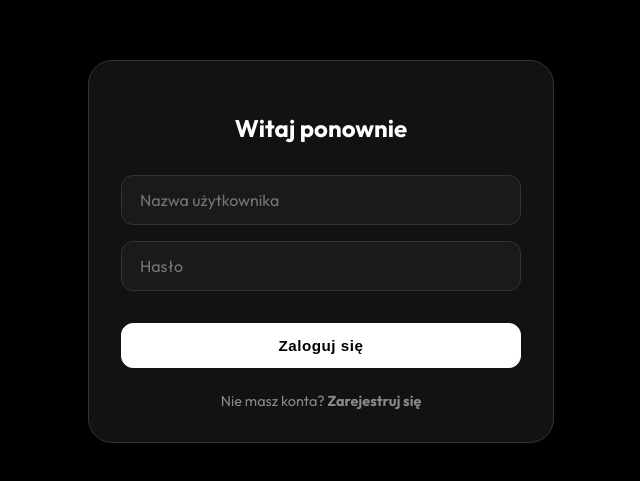
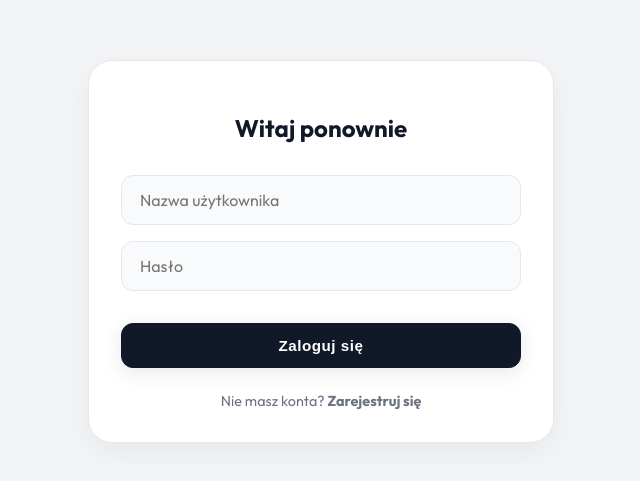
Before and after one commit to cryvult/KomunikatorProjektPTI, a React (Vite) app in the folder client/: page / in a window 1280 px wide. Shown: the part 149-630 px from the top of the page, without its empty margins (319-959 px from the left). Built offline with nearby package versions, Linux system fonts and the light colour scheme.

Commit message:
JB: Switch to Light Monochrome Theme

```diff
--- a/client/src/index.css
+++ b/client/src/index.css
@@ -1,21 +1,27 @@
 @import url('https://fonts.googleapis.com/css2?family=Outfit:wght@300;400;500;600;700&display=swap');
 
 :root {
-  /* Monochrome Dark Palette */
-  --bg-color: #000000;
-  --panel-bg: #121212;
-  --border-color: #333333;
-  --text-primary: #FFFFFF;
-  --text-secondary: #888888;
+  /* Light Monochrome Palette */
+  --bg-color: #F3F4F6;
+  /* Light Grey Background */
+  --panel-bg: #FFFFFF;
+  /* White Panels */
+  --border-color: #E5E7EB;
+  /* Light Grey Border */
+  --text-primary: #111827;
+  /* Almost Black Text */
+  --text-secondary: #6B7280;
+  /* Grey Text */
 
-  /* Monochrome Gradient */
-  --primary-gradient: linear-gradient(135deg, #333333 0%, #555555 100%);
-  --primary-shadow: 0 4px 20px rgba(255, 255, 255, 0.05);
+  /* Monochrome Gradient (Black/Grey) */
+  --primary-gradient: linear-gradient(135deg, #1F2937 0%, #374151 100%);
+  --primary-shadow: 0 4px 20px rgba(0, 0, 0, 0.1);
 
-  --danger-color: #ffffff;
-  --success-color: #888888;
+  --danger-color: #EF4444;
+  --success-color: #10B981;
 
-  --input-bg: #1a1a1a;
+  --input-bg: #F9FAFB;
+  /* Very light grey input */
 
   --radius-lg: 24px;
   --radius-md: 16px;
@@ -43,7 +49,8 @@ body {
 .glass-panel {
   background: var(--panel-bg);
   border: 1px solid var(--border-color);
-  box-shadow: 0 20px 40px rgba(0, 0, 0, 0.5);
+  box-shadow: 0 10px 30px rgba(0, 0, 0, 0.05);
+  /* Softer shadow for light mode */
   border-radius: var(--radius-lg);
   padding: 2rem;
   transition: all 0.3s ease;
@@ -51,25 +58,25 @@ body {
 
 /* Buttons */
 .btn {
-  background: white;
-  border: 1px solid white;
+  background: var(--text-primary);
+  border: 1px solid var(--text-primary);
   border-radius: var(--radius-sm);
   padding: 0.8rem 1.5rem;
-  color: black;
+  color: white;
   font-weight: 600;
   cursor: pointer;
   transition: all 0.3s cubic-bezier(0.4, 0, 0.2, 1);
   text-transform: none;
   font-size: 0.95rem;
-  box-shadow: none;
+  box-shadow: var(--primary-shadow);
   letter-spacing: 0.5px;
 }
 
 .btn:hover {
-  background: black;
-  color: white;
+  background: white;
+  color: var(--text-primary);
   transform: translateY(-2px);
-  box-shadow: 0 5px 15px rgba(255, 255, 255, 0.1);
+  box-shadow: 0 5px 15px rgba(0, 0, 0, 0.1);
 }
 
 /* Inputs */
@@ -78,7 +85,7 @@ body {
   border: 1px solid var(--border-color);
   padding: 14px 18px;
   border-radius: var(--radius-sm);
-  color: white;
+  color: var(--text-primary);
   width: 100%;
   box-sizing: border-box;
   margin-bottom: 1rem;
@@ -89,9 +96,9 @@ body {
 
 .input-field:focus {
   outline: none;
-  border-color: #ffffff;
-  box-shadow: 0 0 0 1px rgba(255, 255, 255, 0.2);
-  background: #222;
+  border-color: var(--text-primary);
+  box-shadow: 0 0 0 2px rgba(0, 0, 0, 0.05);
+  background: white;
 }
 
 /* Scrollbar */
@@ -104,12 +111,12 @@ body {
 }
 
 ::-webkit-scrollbar-thumb {
-  background: #333;
+  background: #D1D5DB;
   border-radius: 4px;
 }
 
 ::-webkit-scrollbar-thumb:hover {
-  background: #555;
+  background: #9CA3AF;
 }
 
 .fade-in {
--- a/client/src/pages/Chat.jsx
+++ b/client/src/pages/Chat.jsx
@@ -125,7 +125,7 @@ export default function Chat({ user, onLogout }) {
             {/* Modern Sidebar */}
             <div style={{ width: '280px', background: 'var(--panel-bg)', borderRight: '1px solid var(--border-color)', display: 'flex', flexDirection: 'column', zIndex: 10 }}>
                 <div style={{ padding: '2rem', borderBottom: '1px solid var(--border-color)' }}>
-                    <h2 style={{ margin: 0, color: 'white', fontSize: '1.5rem', fontWeight: '700' }}>
+                    <h2 style={{ margin: 0, color: 'var(--text-primary)', fontSize: '1.5rem', fontWeight: '700' }}>
                         Komunikator
                     </h2>
                 </div>
@@ -137,8 +137,8 @@ export default function Chat({ user, onLogout }) {
                         style={{
                             width: '100%',
                             marginBottom: '1rem',
-                            background: currentRoom === 'public' ? 'rgba(255, 255, 255, 0.1)' : 'transparent',
-                            color: currentRoom === 'public' ? '#FFFFFF' : 'var(--text-primary)',
+                            background: currentRoom === 'public' ? 'var(--text-primary)' : 'transparent',
+                            color: currentRoom === 'public' ? 'var(--bg-color)' : 'var(--text-primary)',
                             boxShadow: 'none',
                             justifyContent: 'flex-start',
                             display: 'flex',
@@ -158,8 +158,8 @@ export default function Chat({ user, onLogout }) {
                                     className="btn"
                                     style={{
                                         flex: 1,
-                                        background: currentRoom === room ? 'rgba(255, 255, 255, 0.1)' : 'transparent',
-                                        color: currentRoom === room ? '#FFFFFF' : 'var(--text-primary)',
+                                        background: currentRoom === room ? 'var(--text-primary)' : 'transparent',
+                                        color: currentRoom === room ? 'var(--bg-color)' : 'var(--text-primary)',
                                         boxShadow: 'none',
                                         textAlign: 'left',
                                         padding: '0.6rem 1rem',
@@ -229,7 +229,7 @@ export default function Chat({ user, onLogout }) {
                 <div style={{ height: '80px', display: 'flex', alignItems: 'center', padding: '0 2rem', borderBottom: '1px solid var(--border-color)', background: 'var(--bg-color)' }}>
                     <div>
                         <h3 style={{ margin: 0, display: 'flex', alignItems: 'center', gap: '10px' }}>
-                            <span style={{ color: '#FFFFFF', fontSize: '1.5rem' }}>#</span>
+                            <span style={{ color: 'var(--text-primary)', fontSize: '1.5rem' }}>#</span>
                             {currentRoom}
                         </h3>
                         <span style={{ fontSize: '0.8rem', color: 'var(--text-secondary)' }}>Lista wiadomości</span>
@@ -255,8 +255,8 @@ export default function Chat({ user, onLogout }) {
                                     padding: '1rem 1.5rem',
                                     borderRadius: isMe ? '20px 20px 4px 20px' : '20px 20px 20px 4px',
                                     background: isMe ? 'var(--primary-gradient)' : 'var(--panel-bg)',
-                                    color: 'white',
-                                    boxShadow: isMe ? 'var(--primary-shadow)' : '0 2px 10px rgba(0,0,0,0.1)',
+                                    color: isMe ? 'white' : 'var(--text-primary)',
+                                    boxShadow: isMe ? 'var(--primary-shadow)' : '0 2px 10px rgba(0,0,0,0.05)',
                                     border: isMe ? 'none' : '1px solid var(--border-color)',
                                     lineHeight: '1.5'
                                 }}>
```
